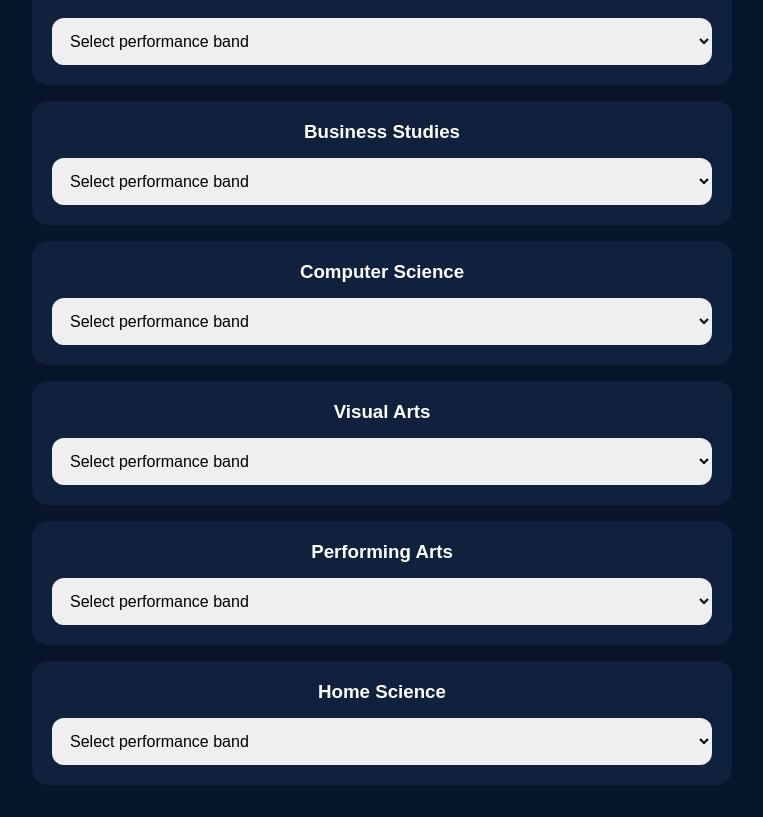
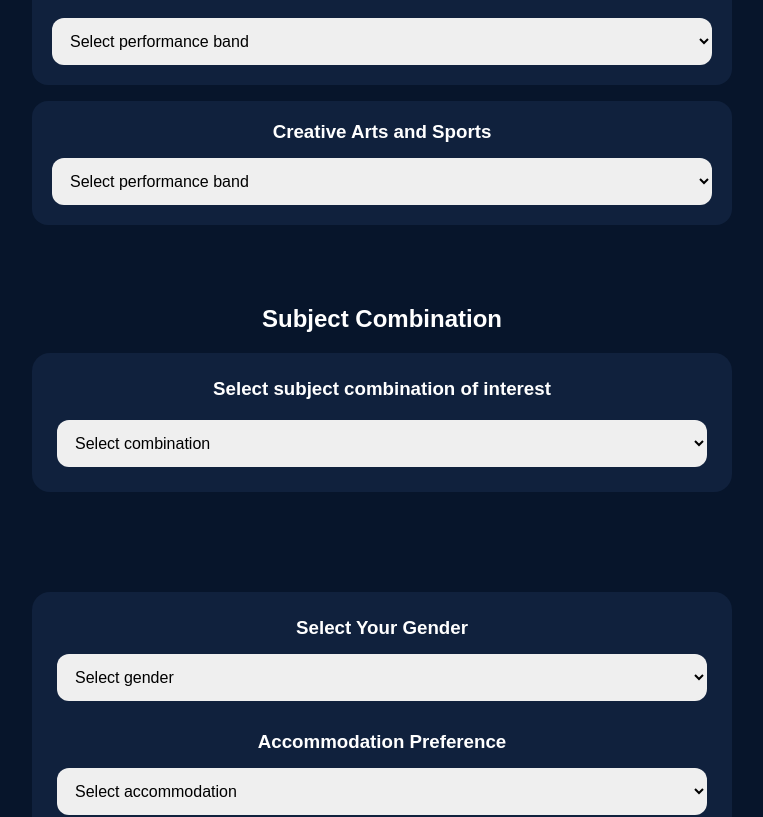
Before and after one commit to 77joses/SwiftPath-, a React (Vite) app: page / in a window 1280 px wide. Shown: the part 2687-3504 px from the top of the page, without its empty margins (258-1021 px from the left). Built offline with nearby package versions, Linux system fonts and the light colour scheme.

Commit message:
Update subjects.js

```diff
--- a/src/data/subjects.js
+++ b/src/data/subjects.js
@@ -7,11 +7,7 @@ const subjects = [
   "CRE",
   "Agriculture & Nutrition",
   "Pre-Technical Studies",
-  "Business Studies",
-  "Computer Science",
-  "Visual Arts",
-  "Performing Arts",
-  "Home Science"
+  "Creative Arts and Sports",
 ];
 
 export default subjects;
```
